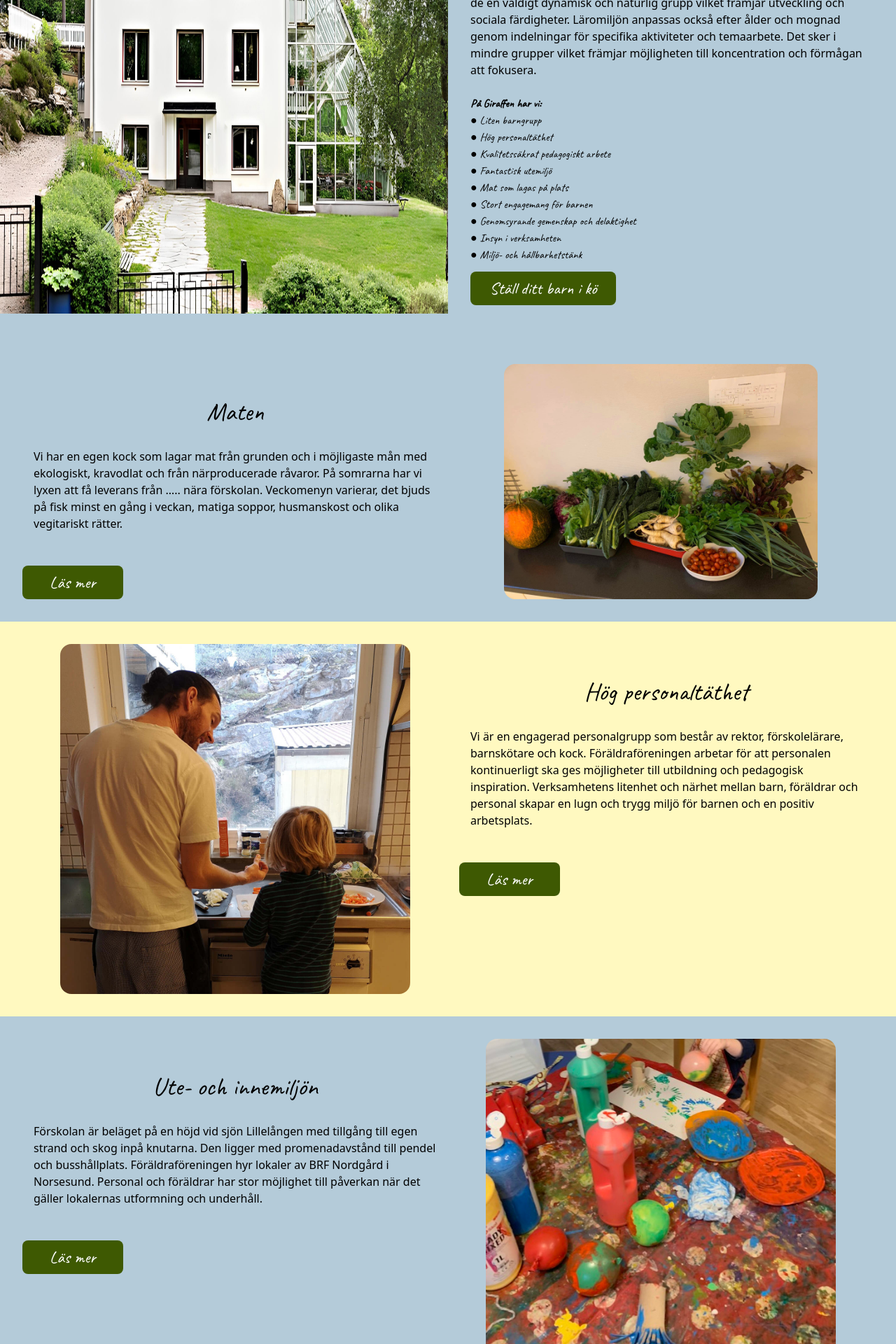
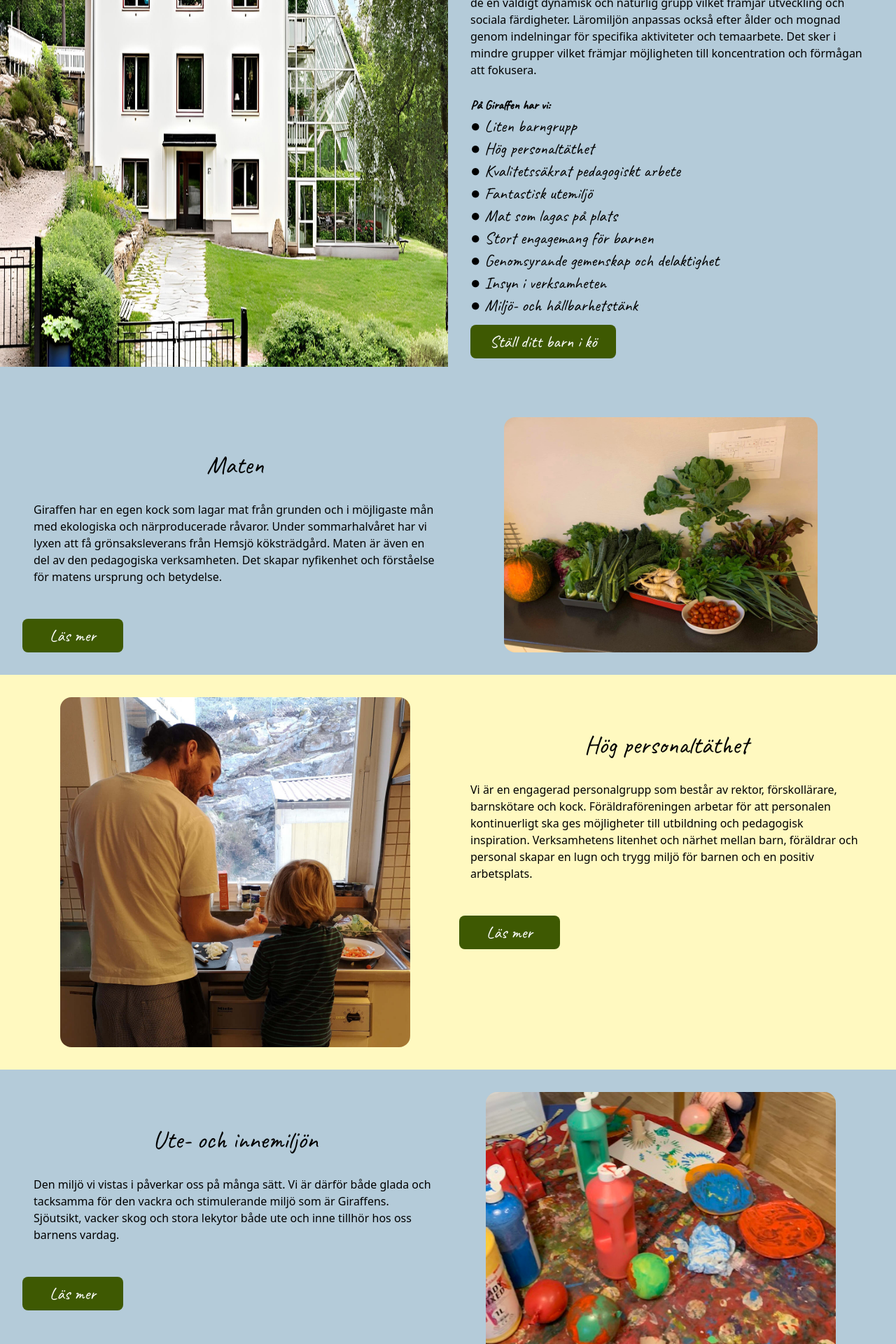
Before and after one commit to dannebrob/giraffen, a Next.js app: page / in a window 1280 px wide. Shown: the part 500-2420 px from the top of the page at 70% size. Built offline with nearby package versions, Linux system fonts and the light colour scheme.

Commit message:
Refactor text formatting and improve readability

```diff
--- a/src/components/Faq.js
+++ b/src/components/Faq.js
@@ -20,11 +20,11 @@ const accordionData = [
     },
     {
       title: 'Serverar ni ekologisk mat?',
-      content: `Ja, vi serverar ekologisk mat på förskolan i möjligaste mån men med hänsyn till säsong, pris
-      och ursprung för de råvaror vi köper in. Vi har även samarbete med en lokal odlare i Hemsjö
-
-      som varje vecka under odlingssäsong levererar färska råvaror till! En av våra anställda är
-      kock och lagar maten från grunden varje dag. Läs mer om vår mat via länken nedan.`,
+      content: `Ja, vi serverar ekologisk mat på förskolan i möjligaste mån men med hänsyn
+      till säsong, pris och ursprung för de råvaror vi köper in. Vi har även samarbete med
+      en lokal odlare i Hemsjö som varje vecka under odlingssäsong levererar färska råvaror
+      till oss! En av våra anställda är kock och lagar maten från grunden varje dag.
+      Läs mer om vår mat via länken nedan.`,
       tag: 'mat'
     },
     {
--- a/src/components/Hero.js
+++ b/src/components/Hero.js
@@ -39,8 +39,8 @@ export const Hero = () => {
             Det sker i mindre grupper vilket främjar möjligheten till koncentration och förmågan att fokusera.
             </p>
             <div className={`${caveat.className}`}>
-            <p className='pt-4 font-bold text-start'>På Giraffen har vi:</p>
-            <ul className='text-start'>
+            <p className='pt-4 font-bold text-start text-lg'>På Giraffen har vi:</p>
+            <ul className='text-start text-2xl'>
                 <li>● Liten barngrupp</li>
                 <li>● Hög personaltäthet</li>
                 <li>● Kvalitetssäkrat pedagogiskt arbete</li>
--- a/src/components/display/Item_1.js
+++ b/src/components/display/Item_1.js
@@ -32,14 +32,15 @@ export const Item1 = () => {
         <div className=' flex flex-col p-4'>
             <h2 className={`text-4xl p-8 text-center  ${caveat.className}`}>Tyra</h2>
             <p>
-            Utöver att vårdnadshavare och personal möts på Giraffen vid lämningar och hämtningar sker
-        mycket kommunikation via appen Tyra. Här delar personalen bilder och information från
-        verksamheten på bloggen, lägger in bilder i barnens egen portfolio, och uppdaterar
-        information om stängningstider. Barnens scheman finns också på Tyra, tillsammans med
-        kontaktuppgifter till Giraffen och vårdnadshavare, samt klasslista. Detta är en mycket
-        uppskattad app där du enkelt kan få inblick i barnens dag på förskolan och ha kommunikation
-        med personalen vid behov.
-        </p>
+            Utöver att vårdnadshavare och personal möts på Giraffen vid lämningar och
+            hämtningar sker mycket kommunikation via appen Tyra. Här delar personalen
+            bilder och information från verksamheten på bloggen, lägger in bilder i
+            barnens egen portfolio, och uppdaterar information om stängningstider.
+            Barnens schema finns också på Tyra, tillsammans med kontaktuppgifter
+            till Giraffen och vårdnadshavare, samt klasslista. Detta är en mycket
+            uppskattad app där du enkelt kan få inblick i barnens dag på förskolan
+            och ha kommunikation med personalen vid behov.
+            </p>
         </div>
             {/* <ReadMoreButton link={'pedagogik'} /> */}
         </div>
--- a/src/components/display/Item_2.js
+++ b/src/components/display/Item_2.js
@@ -29,7 +29,11 @@ export const Item2 = () => {
         <div className='md:w-6/12'>
         <div className='flex flex-col p-4'>
             <h2 className={`text-4xl p-8 text-center  ${caveat.className}`}>Maten</h2>
-            <p>Vi har en egen kock som lagar mat från grunden och i möjligaste mån med ekologiskt, kravodlat och från närproducerade råvaror. På somrarna har vi lyxen att få leverans från ….. nära förskolan. Veckomenyn varierar, det bjuds på fisk minst en gång i veckan, matiga soppor, husmanskost och olika vegitariskt rätter.
+            <p>
+            Giraffen har en egen kock som lagar mat från grunden och i möjligaste mån med
+            ekologiska och närproducerade råvaror. Under sommarhalvåret har vi lyxen att få
+            grönsaksleverans från Hemsjö köksträdgård. Maten är även en del av den pedagogiska
+             verksamheten. Det skapar nyfikenhet och förståelse för matens ursprung och betydelse.
             </p>
         </div>
             <ReadMoreButton link={'mat'}/>
--- a/src/components/display/Item_3.js
+++ b/src/components/display/Item_3.js
@@ -29,7 +29,11 @@ export const Item3 = () => {
         <div className='md:w-6/12 pl-4'>
         <div className='flex flex-col p-4'>
             <h2 className={`text-4xl p-8 text-center  ${caveat.className}`}>Hög personaltäthet</h2>
-            <p>Vi är en engagerad personalgrupp som består av rektor, förskolelärare, barnskötare och kock. Föräldraföreningen arbetar för att personalen kontinuerligt ska ges möjligheter till utbildning och pedagogisk inspiration. Verksamhetens litenhet och närhet mellan barn, föräldrar och personal skapar en lugn och trygg miljö för barnen och en positiv arbetsplats.
+            <p>
+            Vi är en engagerad personalgrupp som består av rektor, förskollärare, barnskötare och kock.
+            Föräldraföreningen arbetar för att personalen kontinuerligt ska ges möjligheter till utbildning
+            och pedagogisk inspiration. Verksamhetens litenhet och närhet mellan barn, föräldrar och personal
+            skapar en lugn och trygg miljö för barnen och en positiv arbetsplats.
             </p>
 
         </div>
--- a/src/components/display/Item_4.js
+++ b/src/components/display/Item_4.js
@@ -29,9 +29,10 @@ export const Item4 = () => {
             <div className='md:w-6/12'>
             <div className='flex flex-col p-4'>
                 <h2 className={`text-4xl p-8 text-center  ${caveat.className}`}>Ute- och innemiljön</h2>
-                <p>Förskolan är beläget på en höjd vid sjön Lillelången med tillgång till egen strand och skog inpå knutarna.
-                Den ligger med promenadavstånd till pendel och busshållplats. Föräldraföreningen hyr lokaler av BRF Nordgård i Norsesund.
-                Personal och föräldrar har stor möjlighet till påverkan när det gäller lokalernas utformning och underhåll.
+                <p>
+                Den miljö vi vistas i påverkar oss på många sätt. Vi är därför både glada och tacksamma
+                för den vackra och stimulerande miljö som är Giraffens. Sjöutsikt, vacker skog och
+                stora lekytor både ute och inne tillhör hos oss barnens vardag.
                 </p>
             </div>
                 <ReadMoreButton link={'miljo'}/>
```
